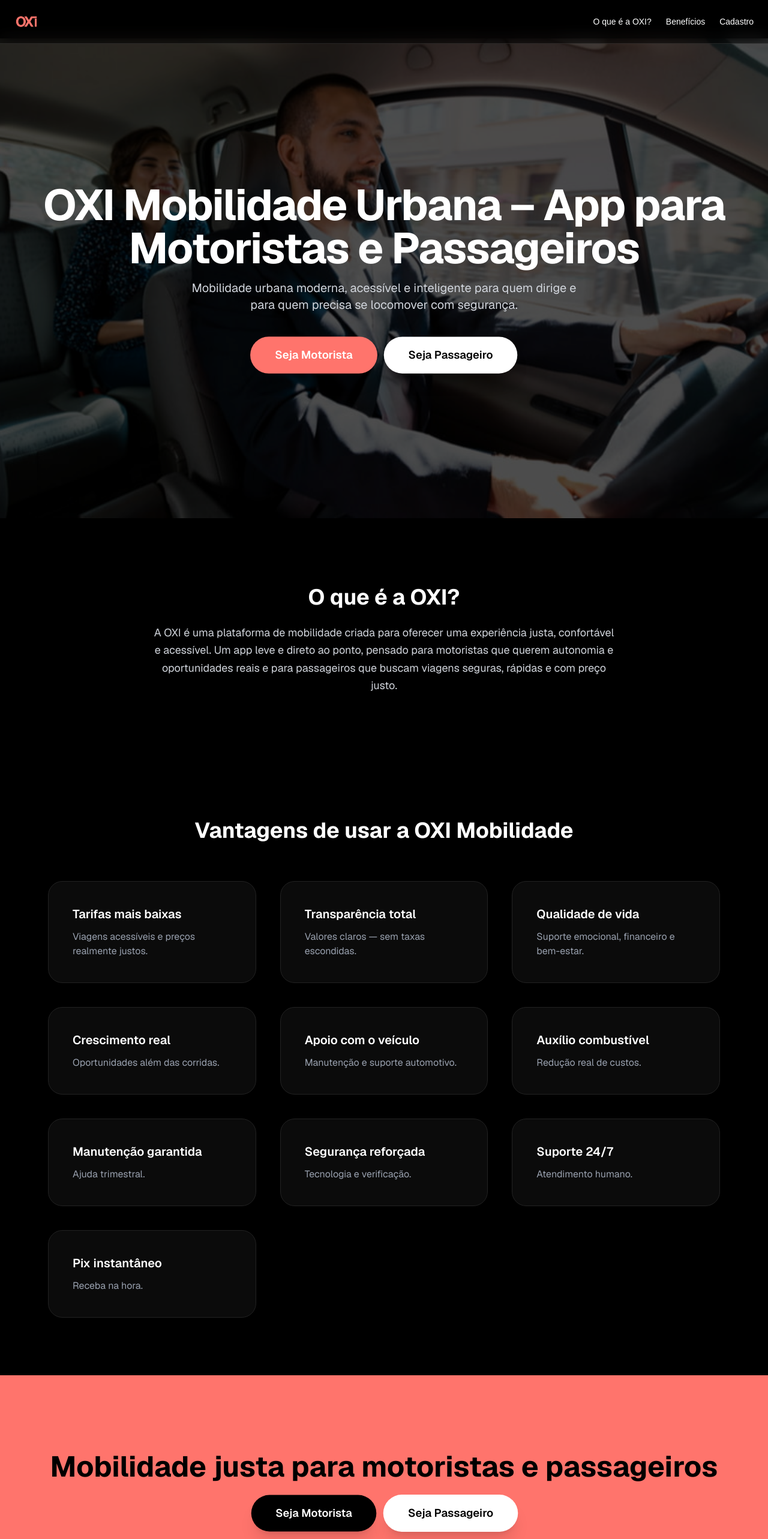
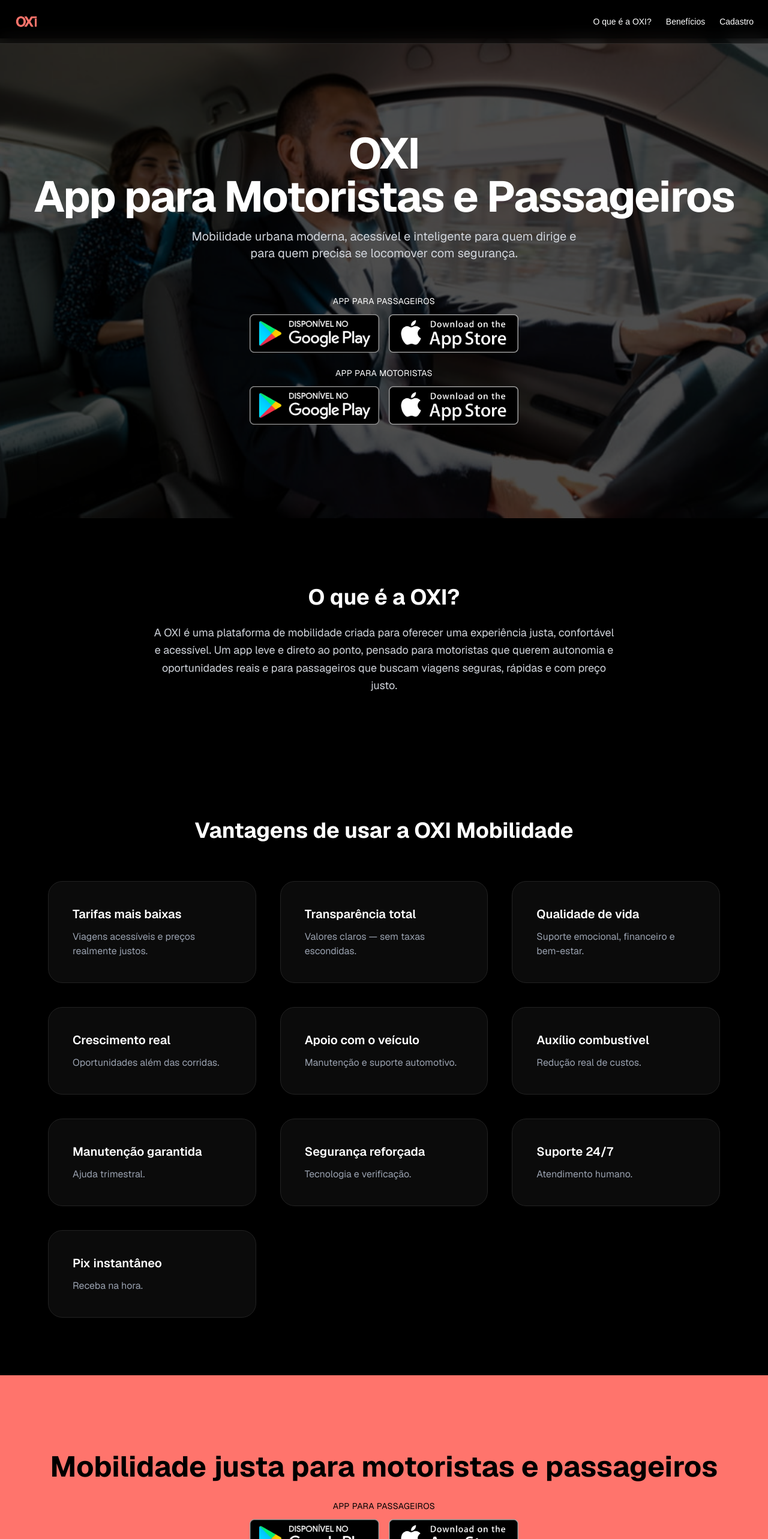
Before and after one commit to mukslima/landing-page-oxi, a Next.js app: page / in a window 1280 px wide. Shown: the top 2566 px of the page at 60% size. Built offline with nearby package versions, Linux system fonts and the light colour scheme.

Commit message:
Playstore e AppStore

```diff
--- a/app/page.tsx
+++ b/app/page.tsx
@@ -171,31 +171,86 @@
           />
 
           <h1 className="relative text-5xl md:text-6xl lg:text-7xl font-bold tracking-tight mb-4">
-            OXI Mobilidade Urbana – App para Motoristas e Passageiros
+            OXI
+            <br></br>App para Motoristas e Passageiros
           </h1>
 
           <p className="relative text-lg md:text-xl max-w-2xl text-gray-300 mb-6">
             Mobilidade urbana moderna, acessível e inteligente para quem dirige e para quem precisa se locomover com segurança.
           </p>
 
-          <div className="relative flex gap-4 mt-4 flex-wrap justify-center">
+          <div className="relative mt-8 flex flex-col gap-6 items-center">
+
+            {/* PASSAGEIROS */}
+            <div className="flex flex-col items-center gap-3">
+              <span className="text-sm uppercase tracking-wide text-white">
+                App para Passageiros
+              </span>
+
+              <div className="flex gap-4">
                 <a
-              ref={addBotaoRef}
-              href="https://oximobilidade.wordpress.com/pre-cadastro-motoristas/"
+                  href="https://play.google.com/store/apps/details?id=br.com.oximob.passenger"
                   target="_blank"
-              className="inline-flex items-center justify-center bg-[#FF746C] hover:bg-[#ff5a50] transition transform px-10 py-4 rounded-full text-lg font-semibold shadow-xl"
+                  rel="noopener noreferrer"
+                  className="hover:scale-105 transition-transform"
                 >
-              Seja Motorista
+                  <img
+                    src="/disponivel-google-play-badge.png"
+                    alt="Passageiros - Google Play"
+                    className="h-14 md:h-16 object-contain"
+                  />
                 </a>
 
                 <a
-              ref={addBotaoRef}
-              href="https://oximobilidade.wordpress.com/pre-cadastro-passageiros/"
+                  href="https://apps.apple.com/br/app/oxi-passageiro/id6757094237"
                   target="_blank"
-              className="inline-flex items-center justify-center bg-white text-black hover:bg-gray-200 transition transform px-10 py-4 rounded-full text-lg font-semibold shadow-xl"
+                  rel="noopener noreferrer"
+                  className="hover:scale-105 transition-transform"
                 >
-              Seja Passageiro
+                  <img
+                    src="/app-store-badge.png"
+                    alt="Passageiros - App Store"
+                    className="h-14 md:h-16 object-contain"
+                  />
                 </a>
+              </div>
+            </div>
+
+            {/* MOTORISTA */}
+            <div className="flex flex-col items-center gap-3">
+              <span className="text-sm uppercase tracking-wide text-white">
+                App para Motoristas
+              </span>
+
+              <div className="flex gap-4">
+                <a
+                  href="https://play.google.com/store/apps/details?id=br.com.oximob.driver"
+                  target="_blank"
+                  rel="noopener noreferrer"
+                  className="hover:scale-105 transition-transform"
+                >
+                  <img
+                    src="/disponivel-google-play-badge.png"
+                    alt="Motorista - Google Play"
+                    className="h-14 md:h-16 object-contain"
+                  />
+                </a>
+
+                <a
+                  href="https://apps.apple.com/br/app/oxi-motorista/id6757093927"
+                  target="_blank"
+                  rel="noopener noreferrer"
+                  className="hover:scale-105 transition-transform"
+                >
+                  <img
+                    src="/app-store-badge.png"
+                    alt="Motorista - App Store"
+                    className="h-14 md:h-16 object-contain"
+                  />
+                </a>
+              </div>
+            </div>
+
           </div>
         </section>
 
@@ -239,32 +294,11 @@
         <section id="cadastro" ref={addToRefs} className="py-32 px-6 text-center bg-[#FF746C] text-black">
           <h2 className="text-5xl font-bold mb-6">Mobilidade justa para motoristas e passageiros</h2>
 
-          <div className="flex gap-4 justify-center mt-6 flex-wrap">
-            <a
-              ref={addBotaoRef}
-              href="https://oximobilidade.wordpress.com/pre-cadastro-motoristas/"
-              target="_blank"
-              className="inline-flex items-center justify-center bg-black text-white hover:bg-gray-900 transition transform px-10 py-4 rounded-full text-lg font-semibold shadow-xl"
-            >
-              Seja Motorista
-            </a>
-
-            <a
-              ref={addBotaoRef}
-              href="https://oximobilidade.wordpress.com/pre-cadastro-passageiros/"
-              target="_blank"
-              className="inline-flex items-center justify-center bg-white text-black hover:bg-gray-100 transition transform px-10 py-4 rounded-full text-lg font-semibold shadow-xl"
-            >
-              Seja Passageiro
-            </a>
-          </div>
-        </section>
-
           <div className="relative mt-8 flex flex-col gap-6 items-center">
 
             {/* PASSAGEIROS */}
             <div className="flex flex-col items-center gap-3">
-      <span className="text-sm uppercase tracking-wide text-gray-300">
+              <span className="text-sm uppercase tracking-wide text-black">
                 App para Passageiros
               </span>
 
@@ -299,7 +333,7 @@
 
             {/* MOTORISTA */}
             <div className="flex flex-col items-center gap-3">
-      <span className="text-sm uppercase tracking-wide text-gray-300">
+              <span className="text-sm uppercase tracking-wide text-black">
                 App para Motoristas
               </span>
 
@@ -333,6 +367,7 @@
             </div>
 
           </div>
+        </section>
 
         <Footer openModal={setModal} />
       </main>
```
Lines whose indentation alone changed are shown as unchanged.
